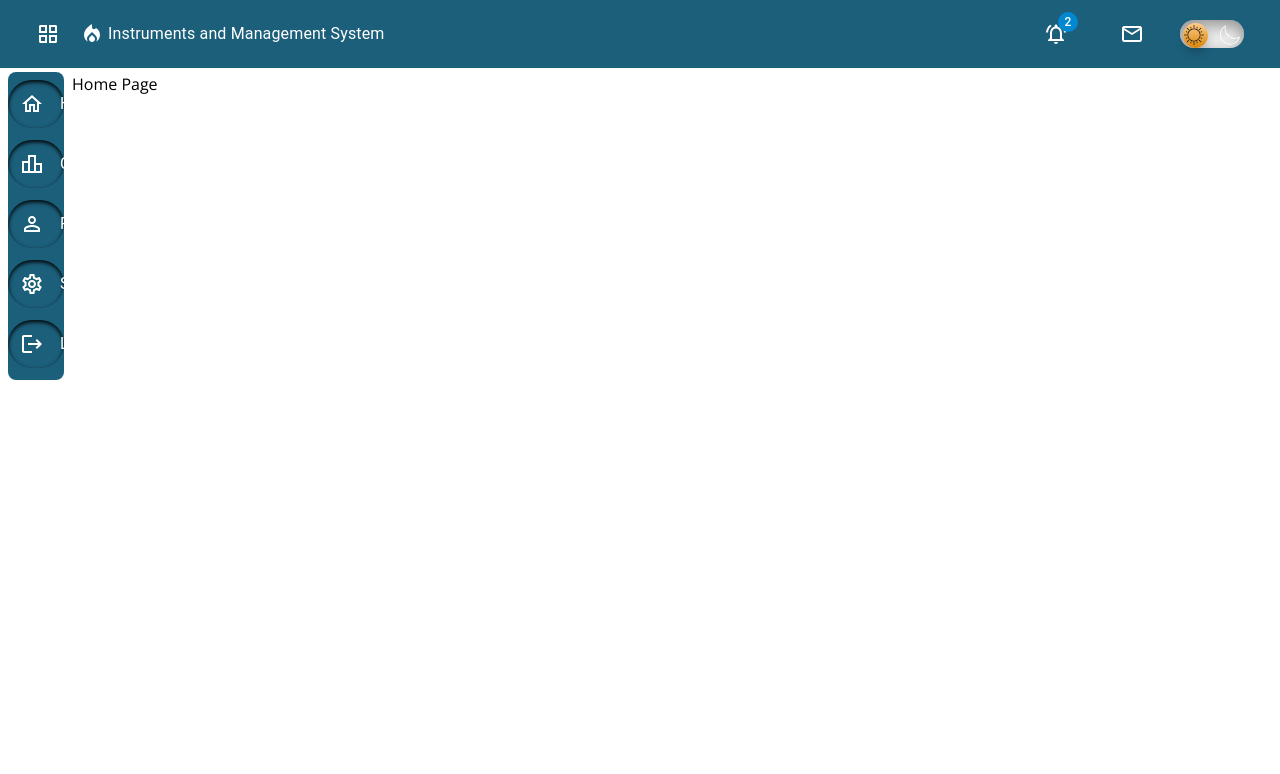
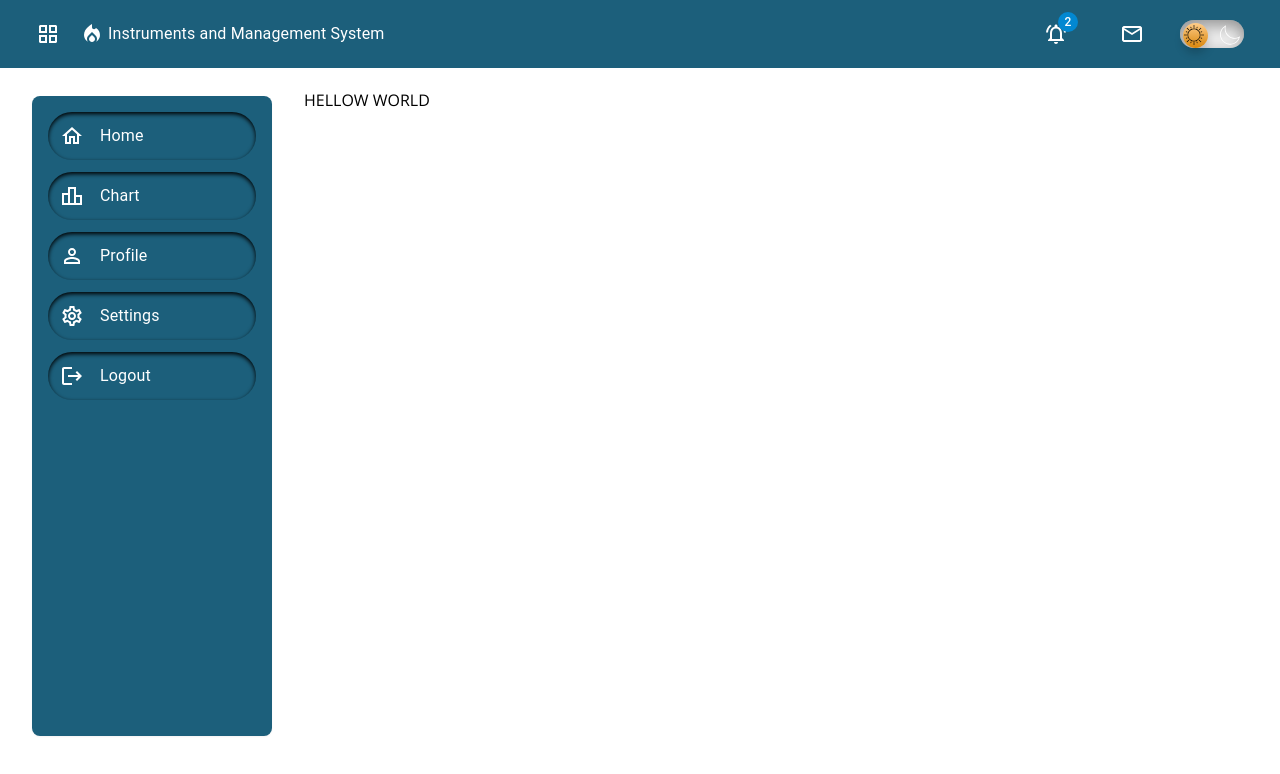
Before and after one commit to BilhaqAD07/fms-kedaireka, a Next.js app: page /Home in a window 1280 px wide. Shown: the top 774 px of the page. Built offline with nearby package versions, Linux system fonts and the light colour scheme.

Commit message:
refact(mainSidebar): show on lg fixed, sm hidden

```diff
--- a/package.json
+++ b/package.json
@@ -18,13 +18,16 @@
     "@types/react": "18.2.21",
     "@types/react-dom": "18.2.7",
     "autoprefixer": "10.4.15",
+    "canvas": "^2.11.2",
     "eslint": "8.49.0",
     "eslint-config-next": "13.4.19",
+    "konva": "^9.2.1",
     "next": "13.4.19",
     "next-themes": "^0.2.1",
     "postcss": "8.4.29",
     "react": "18.2.0",
     "react-dom": "18.2.0",
+    "react-konva": "^18.2.10",
     "react-router-dom": "^6.16.0",
     "tailwindcss": "3.3.3",
     "typescript": "5.2.2"
--- a/src/app/Chart/page.tsx
+++ b/src/app/Chart/page.tsx
@@ -5,9 +5,9 @@ import React from 'react'
 
 function Chart() {
   return (
-    <BaseLayout>
+    <div>
       <h2>CHART PAGE</h2>
-    </BaseLayout>
+    </div>
   )
 }
 
--- a/src/app/Home/page.tsx
+++ b/src/app/Home/page.tsx
@@ -12,9 +12,9 @@ import BaseLayout from "@/components/baseLayout";
 
 const Home = () => {
     return (
-        <BaseLayout>
-            <h2>Home Page</h2>
-        </BaseLayout>
+        <div className="bg-white rounded-lg p-4">
+            HELLOW WORLD
+        </div>
     )
 }
 
--- a/src/app/Profile/page.tsx
+++ b/src/app/Profile/page.tsx
@@ -1,13 +1,43 @@
 'use client'
 
 import BaseLayout from '@/components/baseLayout'
-import React from 'react'
+import React from "react";
+import { Card, List, colors } from "@mui/material";
+import ListItemButton from "@mui/material/ListItemButton";
+import ListItemIcon from "@mui/material/ListItemIcon";
+import ListItemText from "@mui/material/ListItemText";
+import AccountBoxIcon from "@mui/icons-material/AccountBox";
+import EmailIcon from "@mui/icons-material/Email";
+import LocalPhoneIcon from '@mui/icons-material/LocalPhone';
 
 function Profile() {
   return (
-    <BaseLayout>
-      <h2>PROFILE PAGE</h2>
-    </BaseLayout>
+    <div className="flex justify-center items-center min-h-full rounded-lg mx-4 p-4">
+        <Card className='flex p-4 flex-col h-80 dark:bg-secondary_dark text-black dark:text-white w-screen'
+        >
+          <h1 style={{ textAlign: "center" }}>My Profile</h1>
+          <List>
+            <ListItemButton>
+              <ListItemIcon>
+                <AccountBoxIcon />
+              </ListItemIcon>
+              <ListItemText primary="INI UDIN" />
+            </ListItemButton>
+            <ListItemButton>
+              <ListItemIcon>
+                <EmailIcon />
+              </ListItemIcon>
+              <ListItemText primary="UDIN@GMAIL.COM" />
+            </ListItemButton>
+            <ListItemButton>
+              <ListItemIcon>
+                <LocalPhoneIcon />
+              </ListItemIcon>
+              <ListItemText primary="+62813-1678-3223" />
+            </ListItemButton>
+          </List>
+        </Card>
+    </div>
   )
 }
 
--- a/src/app/Settings/page.tsx
+++ b/src/app/Settings/page.tsx
@@ -5,9 +5,9 @@ import BaseLayout from '@/components/baseLayout'
 
 function Settings() {
   return (
-    <BaseLayout>
-      <h2>SETTING PAGE</h2>
-    </BaseLayout>
+    <div className="bg-white rounded-lg p-4">
+      Setting Page
+    </div>
   )
 }
 
--- a/src/app/layout.tsx
+++ b/src/app/layout.tsx
@@ -2,6 +2,7 @@ import "@/app/globals.css"
 import { Open_Sans } from "next/font/google"
 import Providers from "./provider";
 import MenuContextProvider from "./context/MenuContext";
+import BaseLayout from "@/components/baseLayout";
 
 export const metadata = {
   title: 'FMS KEDAIREKA',
@@ -22,7 +23,7 @@ export default function RootLayout({
       <body className={font.className}>
         <Providers>
           <MenuContextProvider>
-            <main>{children}</main>
+            <BaseLayout>{children}</BaseLayout>
           </MenuContextProvider>
         </Providers>
       </body>
--- a/src/app/page.tsx
+++ b/src/app/page.tsx
@@ -12,9 +12,9 @@ import BaseLayout from "@/components/baseLayout";
 
 const Home = () => {
     return (
-        <BaseLayout>
-            <h2>Home Page</h2>
-        </BaseLayout>
+        <div className="bg-white rounded-lg p-4">
+            HOME PAGE
+        </div>
     )
 }
 
--- a/src/components/Navigation/MainSidebar.tsx
+++ b/src/components/Navigation/MainSidebar.tsx
@@ -1,42 +1,55 @@
+
 import { useContext } from 'react'
 import HomeOutlinedIcon from '@mui/icons-material/HomeOutlined';
 import LeaderboardOutlinedIcon from '@mui/icons-material/LeaderboardOutlined';
 import PersonOutlineOutlinedIcon from '@mui/icons-material/PersonOutlineOutlined';
 import SettingsOutlinedIcon from '@mui/icons-material/SettingsOutlined';
+import CloseIcon from '@mui/icons-material/Close';
 import Logout from "@mui/icons-material/Logout";
 import Link from "next/link";
-import { Typography } from '@mui/material'
+import { Button, Typography } from '@mui/material'
 import { MenuContext } from '@/app/context/MenuContext';
 
 
 function MainSidebar() {
-    const {open} = useContext(MenuContext)
+    const {open, toggle} = useContext(MenuContext)
+
+    const closeSideBarHandler = () => {
+        toggle()
+    }
 
     return (
-        <aside className={`sidebar bg-primary_blue rounded-lg  overflow-hidden transition-all duration-200 ${open ? 'w-100 p-4 h-[86vh] mx-1' : 'w-14 pt-2 mx-2'}`}>
+        <>
+            <aside className={`bg-primary_blue top-4 left-4 lg:fixed lg:block lg:top-24 lg:left-8 rounded-lg overflow-hidden transition-all duration-200 ${
+                open ? 'w-60 p-4 z-50 block fixed' : 'w-0 hidden'
+            } lg:w-60 lg:min-h-[80vh] lg:p-4 max-lg:z-20 shadow-sm`}>
                 <ul>
-                <Link href="/" className="flex justify-start items-center shadow-inner shadow-black rounded-full mb-3 no-underline hover:bg-black hover:bg-opacity-50 p-3 hover:text-white gap-4">
+                    <div onClick={closeSideBarHandler} className="flex lg:hidden rounded-full p-1 mb-3 no-underline hover:bg-black hover:bg-opacity-50 hover:text-white">
+                        <CloseIcon className="text-white text-2xl" />
+                    </div>
+                    <Link href="/" onClick={closeSideBarHandler} className="flex justify-start items-center shadow-inner shadow-black rounded-full mb-3 no-underline hover:bg-black hover:bg-opacity-50 p-3 hover:text-white gap-4">
                         <HomeOutlinedIcon className="text-white text-3xl" />
                         <Typography className="text-white text-lg">Home</Typography>
                     </Link>
-                <Link href="/Chart" className="flex justify-start items-center shadow-inner shadow-black rounded-full mb-3 no-underline hover:bg-black hover:bg-opacity-50 p-3 hover:text-white gap-4">
+                    <Link href="/Chart" onClick={closeSideBarHandler} className="flex justify-start items-center shadow-inner shadow-black rounded-full mb-3 no-underline hover:bg-black hover:bg-opacity-50 p-3 hover:text-white gap-4">
                         <LeaderboardOutlinedIcon className="text-white text-3xl" />
                         <Typography className="text-white text-lg" >Chart</Typography>
                     </Link>
-                <Link href="/Profile" className="flex justify-start items-center shadow-inner shadow-black rounded-full mb-3 no-underline hover:bg-black hover:bg-opacity-50 p-3 hover:text-white gap-4">
+                    <Link href="/Profile" onClick={closeSideBarHandler} className="flex justify-start items-center shadow-inner shadow-black rounded-full mb-3 no-underline hover:bg-black hover:bg-opacity-50 p-3 hover:text-white gap-4">
                         <PersonOutlineOutlinedIcon className="text-white text-3xl" />
                         <Typography className="text-white text-lg">Profile</Typography>
                     </Link>
-                <Link href="/Settings" className="flex justify-start items-center shadow-inner shadow-black rounded-full mb-3 no-underline hover:bg-black hover:bg-opacity-50 p-3 hover:text-white gap-4">
+                    <Link href="/Settings" onClick={closeSideBarHandler} className="flex justify-start items-center shadow-inner shadow-black rounded-full mb-3 no-underline hover:bg-black hover:bg-opacity-50 p-3 hover:text-white gap-4">
                         <SettingsOutlinedIcon className="text-white text-3xl" />
                         <Typography className="text-white text-lg">Settings</Typography>
                     </Link>
-                <Link href="/login" className="flex justify-start items-center shadow-inner shadow-black rounded-full mb-3 no-underline hover:bg-black hover:bg-opacity-50 p-3 hover:text-white gap-4">
+                    <Link href="/login" onClick={closeSideBarHandler} className="flex justify-start items-center shadow-inner shadow-black rounded-full mb-3 no-underline hover:bg-black hover:bg-opacity-50 p-3 hover:text-white gap-4">
                         <Logout className="text-white text-3xl" />
                         <Typography className="text-white text-lg" >Logout</Typography>
                     </Link>
                 </ul>
             </aside>
+        </>
     )
 }
 
--- a/src/components/baseLayout.tsx
+++ b/src/components/baseLayout.tsx
@@ -1,41 +1,27 @@
-// "use client"
+"use client"
 
 import { ReactNode, useContext, useState } from "react";
 import Header from "./Navigation/Header";
-import HomeOutlinedIcon from '@mui/icons-material/HomeOutlined';
-import LeaderboardOutlinedIcon from '@mui/icons-material/LeaderboardOutlined';
-import PersonOutlineOutlinedIcon from '@mui/icons-material/PersonOutlineOutlined';
-import SettingsOutlinedIcon from '@mui/icons-material/SettingsOutlined';
-import Logout from "@mui/icons-material/Logout";
-import Link from "next/link";
-import { ThemeProvider } from "@mui/material/styles";
-import { Typography } from '@mui/material'
+import MainSidebar from "./Navigation/MainSidebar";
 import { MenuContext } from "@/app/context/MenuContext";
-import MainSidebar from "./Navigation/MainSidebar";
 
 interface Props {
     children: ReactNode | ReactNode[];
 }
 
 const BaseLayout = ({children} : Props) => {
-    const {open} = useContext(MenuContext)
     // const [isOpen, setIsOpen] = useState(false)
 
     // console.log(isOpen)
 
 
-    // const { open } = useContext(MenuContext);
+    const { open } = useContext(MenuContext);
     return (
         <div className="dark:bg-primary_dark min-h-screen">
-            {/* <div className={`flex justify-between`}>
-                <button onClick={()=> setIsOpen(!isOpen)}><p>buka</p></button>
-
-            </div> */}
-
-            <Header/>
-            <div className="justify-start flex items-start">
-                <MainSidebar/>
-                <main className="">{children}</main>
+            <MainSidebar/>
+            <div className={`${open ? 'max-lg:blur-xl pointer-events-none' : ''}`}>
+                <Header/>
+                <main className="lg:ml-72">{children}</main>
             </div>
         </div>
     )
```
Also changed, not shown: 1 other file (tests, documents, lock files or other folders). Lines whose indentation alone changed are shown as unchanged.
